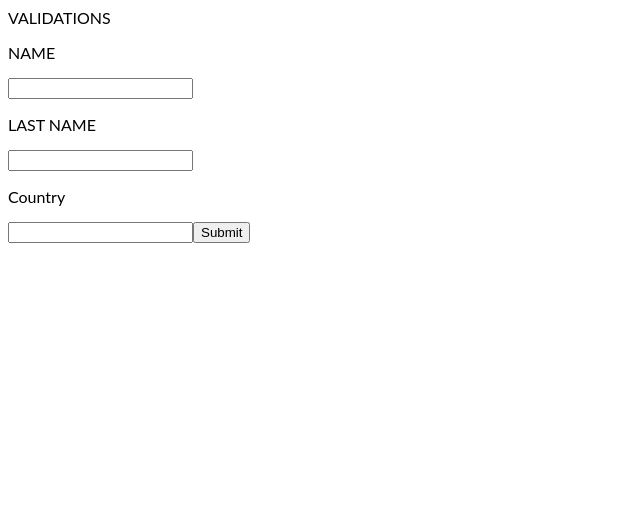
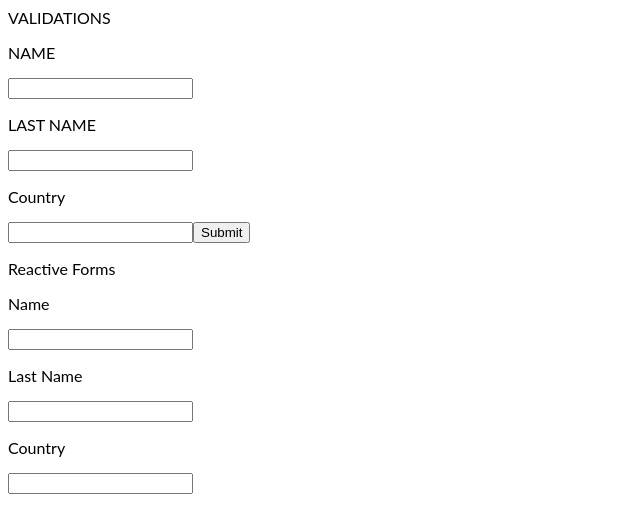
Before and after one commit to Renucopata/Angular-Practice, an Angular app: page / in a window 1280 px wide. Shown: the top 532 px of the page, without its empty margins (0-640 px from the left). Built offline with nearby package versions, Linux system fonts and the light colour scheme.

Commit message:
[07-09-2022 task 2] validations on reactive forms

```diff
--- a/src/app/app.component.html
+++ b/src/app/app.component.html
@@ -24,3 +24,26 @@
   <input type="text" name="country" ngModel>
   <button>Submit</button>
 </form>
+
+<p>Reactive Forms</p>
+
+<form [formGroup]="formR">
+
+<p>Name</p>
+<input type="text" [formControlName]="'name'">
+<div *ngIf="formR.get('name').invalid && ( formR.get('name').touched || formR.get('name').dirty )">
+  <span *ngIf="formR.get('name').hasError('required')">
+  Name is required.
+  </span>
+  <span *ngIf="formR.get('name').hasError('minlength')">
+  Min length is 4.
+  </span>
+</div>
+
+<p>Last Name</p>
+<input type="text" [formControlName]="'lastName'">
+
+<p>Country</p>
+<input type="text" [formControlName]="'country'">
+
+</form>
--- a/src/app/app.component.ts
+++ b/src/app/app.component.ts
@@ -1,4 +1,5 @@
 import { Component, VERSION } from '@angular/core';
+import { FormBuilder, FormGroup, Validators } from '@angular/forms';
 
 @Component({
   selector: 'my-app',
@@ -6,5 +7,16 @@ import { Component, VERSION } from '@angular/core';
   styleUrls: [ './app.component.css' ]
 })
 export class AppComponent  {
-  name = 'Angular ' + VERSION.major;
+  formR!: FormGroup;
+
+  constructor(private formBuilder: FormBuilder) {
+
+    this.formR = this.formBuilder.group({
+        name: ['', [Validators.required, Validators.minLength(4)]],
+        lastName: '',
+        country: ''
+      }
+    )
+
+  }
 }
--- a/src/app/app.module.ts
+++ b/src/app/app.module.ts
@@ -1,12 +1,12 @@
 import { NgModule } from '@angular/core';
 import { BrowserModule } from '@angular/platform-browser';
-import { FormsModule } from '@angular/forms';
+import { FormsModule, ReactiveFormsModule } from '@angular/forms';
 
 import { AppComponent } from './app.component';
 
 
 @NgModule({
-  imports:      [ BrowserModule, FormsModule ],
+  imports:      [ BrowserModule, FormsModule, ReactiveFormsModule ],
   declarations: [ AppComponent],
   bootstrap:    [ AppComponent ]
 })
```
